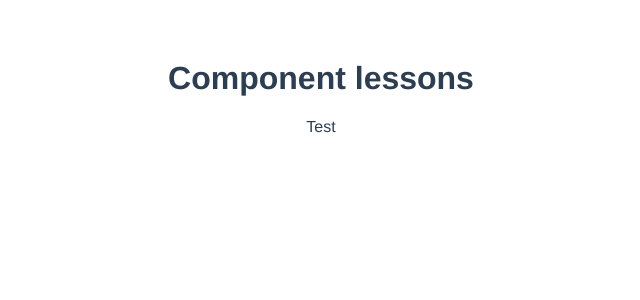
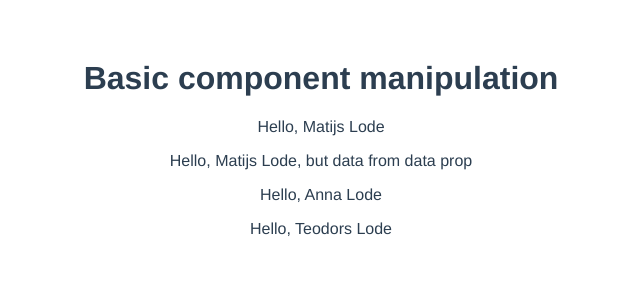
Before and after one commit to Rzaw/vue-js-training, a Vue app: page / in a window 1280 px wide. Shown: the top 300 px of the page, without its empty margins (319-959 px from the left). Built offline with nearby package versions, Linux system fonts and the light colour scheme.

Commit message:
Completed lesson (30). Rearranged folder structure. Don't want to clutter App.vue file with lesson data, so created container for lesson. Learned about component properties.

```diff
--- a/src/App.vue
+++ b/src/App.vue
@@ -13,7 +13,7 @@
     <!-- <ComputedPropsVforComponent /> -->
     <!-- <ComputedSetterComponent /> -->
     <!-- <WatchersComponent /> -->
-    <GreetComponent />
+<BasicComponentManipulationComponent />
   </div>
 </template>
 
@@ -28,7 +28,7 @@
   // import ComputedPropsVforComponent from './components/ComputedPropsVforComponent.vue'
   // import ComputedSetterComponent from './components/ComputedSetterComponent.vue'
   // import WatchersComponent from './components/WatchersComponent.vue'
-  import GreetComponent from './components/ComponentLessons/GreetComponent.vue';
+  import BasicComponentManipulationComponent from './components/ComponentLessons/BasicComponentManipulationComponent.vue';
 export default {
   name: "App",
   components: {
@@ -41,7 +41,7 @@ export default {
     // ComputedPropsVforComponent
     // ComputedSetterComponent
     // WatchersComponent
-    GreetComponent
+    BasicComponentManipulationComponent
 },
   data() {
     return {
--- /dev/null
+++ b/src/components/ComponentLessons/BasicComponentManipulationComponent.vue
@@ -0,0 +1,27 @@
+<template>
+  <h1>Basic component manipulation</h1>
+
+  <GreetComponent firstname="Matijs" lastname="Lode" />
+  <GreetComponent :firstname="first" :lastname="last" />
+  <GreetComponent firstname="Anna" lastname="Lode" />
+  <GreetComponent firstname="Teodors" lastname="Lode" />
+</template>
+
+<script>
+import GreetComponent from "./GreetComponent.vue";
+export default {
+  name: "BasicComponentManipulationComponent",
+  components: {
+    GreetComponent,
+  },
+  data() {
+      return {
+          first: 'Matijs',
+          last: 'Lode, but data from data prop'
+      };
+  }
+};
+</script>
+
+<style>
+</style>
--- a/src/components/ComponentLessons/GreetComponent.vue
+++ b/src/components/ComponentLessons/GreetComponent.vue
@@ -1,11 +1,14 @@
 <template>
-  <h1>Component lessons</h1>
-  <p>Test</p>
+  <p>Hello, {{firstname}} {{lastname}}</p>
 </template>
 
 <script>
 export default {
   name: "GreetComponent",
+  props: [
+    'firstname', 'lastname'
+  ],
+  // data(){}
 };
 </script>
 
```
